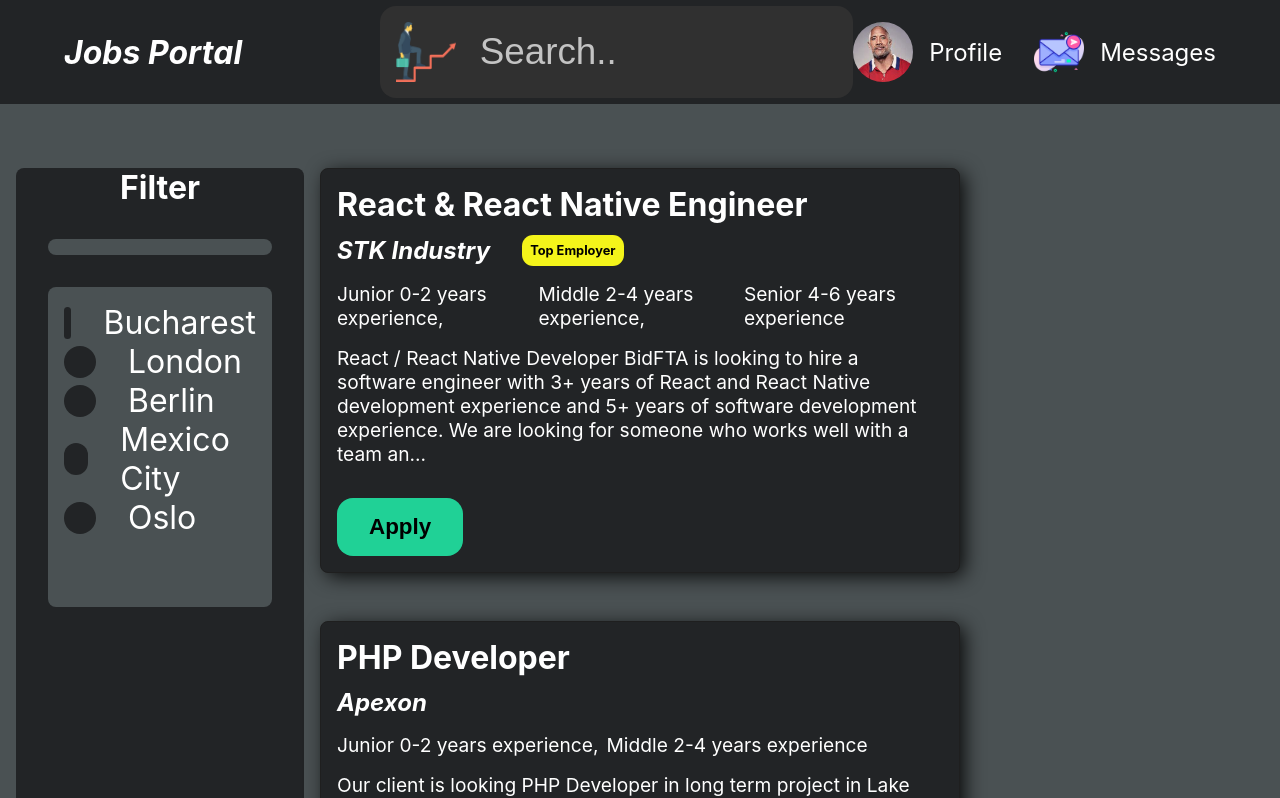
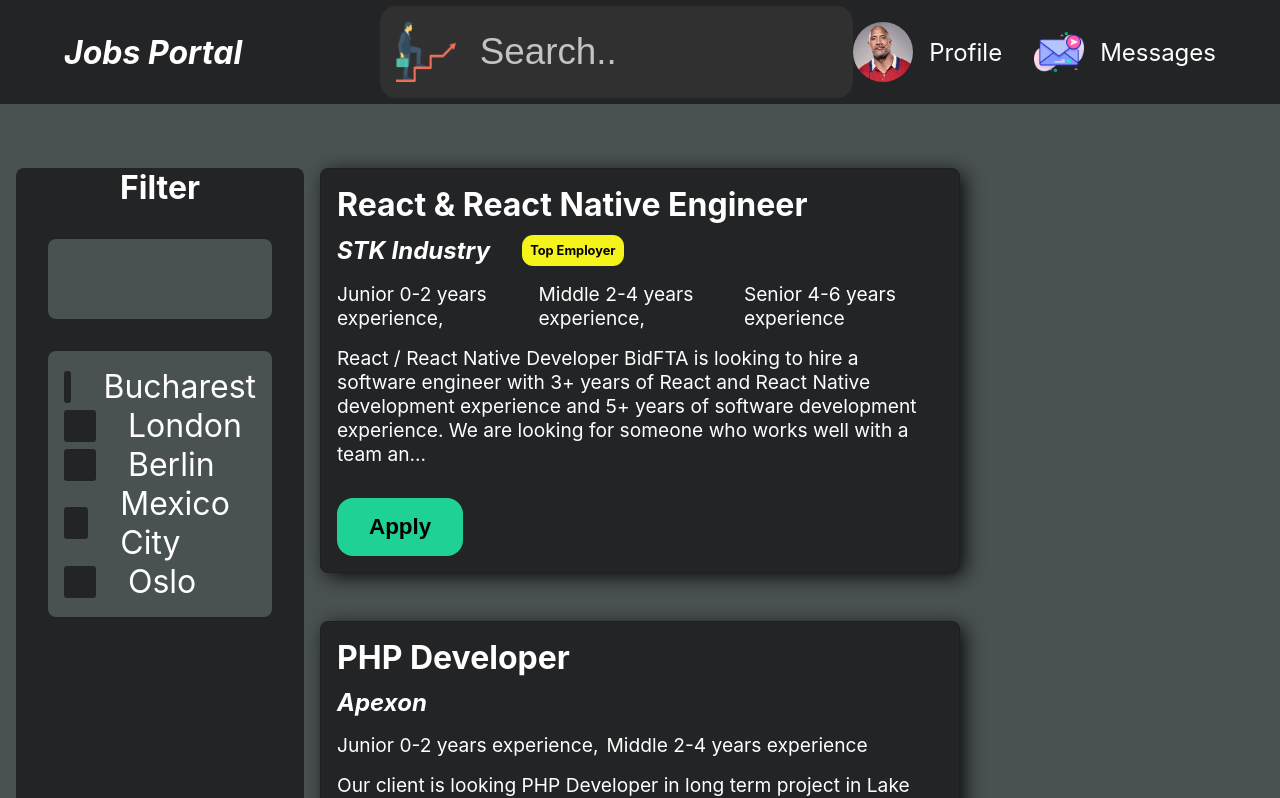
Before and after one commit to alexanderstk93/jobsportal, a React (Create React App) app: page / in a window 1280 px wide. Shown: the top 798 px of the page. Built offline with nearby package versions, Linux system fonts and the light colour scheme.

Commit message:
Added interactive Filter on the left side with detailed options

```diff
--- a/src/compoenents/job/FilterCard.module.css
+++ b/src/compoenents/job/FilterCard.module.css
@@ -2,4 +2,5 @@
   background-color: rgb(74, 81, 83);
   margin: 2rem;
   border-radius: 0.5rem;
+  min-height: 10%;
 }
--- a/src/compoenents/job/JobFilter.jsx
+++ b/src/compoenents/job/JobFilter.jsx
@@ -14,15 +14,13 @@ export default function JobFilter() {
 
   const deleteKeyWordHandler = (keyWord) => {
     dispatch(deleteKeyWord({ keyWord: keyWord }));
-    if (!keyWords) {
-      dispatch(changeSearch({ search: [] }));
-    }
+    // if (!keyWords) {
+    //   dispatch(changeSearch({ search: [] }));
+    // }
   };
 
   const addKeyWordHandler = (keyWord) => {
-    keyWords.includes(keyWord)
-      ? dispatch(deleteKeyWord({ keyWord: keyWord }))
-      : dispatch(addKeyWord({ keyWord: keyWord.toLowerCase() }));
+    dispatch(addKeyWord({ keyWord: keyWord.toLowerCase() }));
   };
   const loadKeyWordsList = () => {
     const liElements = keyWords.map((keyWord) => (
@@ -38,10 +36,13 @@ export default function JobFilter() {
       <div className={styles["input-container"]}>
         <input
           type="checkbox"
+          checked={keyWords.includes(city.toLowerCase()) ? true : false}
           value={city}
           id={city}
-          onClick={(e) => {
-            addKeyWordHandler(city);
+          onChange={(e) => {
+            e.target.checked
+              ? addKeyWordHandler(city)
+              : deleteKeyWordHandler(city);
           }}
         />
         <label htmlFor={city}>{city}</label>
@@ -58,7 +59,7 @@ export default function JobFilter() {
           <ul>{keyWords && loadKeyWordsList()}</ul>
         </div>
       </FilterCard>
-      <FilterCard height={"40%"} padding={"1rem"}>
+      <FilterCard height={"auto"} padding={"1rem"}>
         {loadCities()}
       </FilterCard>
     </div>
--- a/src/compoenents/job/JobFilter.module.css
+++ b/src/compoenents/job/JobFilter.module.css
@@ -48,15 +48,15 @@
   border: none;
   background-color: rgb(34, 36, 38);
   margin-right: 2rem;
-  border-radius: 1rem;
+  border-radius: 0.2rem;
   cursor: pointer;
 }
 
 .input-container input:hover {
-  background-color: greenyellow;
+  background-color: rgb(32, 209, 150);
 }
 .input-container input:checked {
-  background-color: greenyellow;
+  background-color: rgb(32, 209, 150);
 }
 
 .input-container label {
--- a/src/compoenents/navigation/Search.jsx
+++ b/src/compoenents/navigation/Search.jsx
@@ -13,8 +13,7 @@ export default function Search() {
   // We receive one string by 'searchContent', with this function we want to slice them to separate words
   const onSearchHandler = (event) => {
     const keyWords = [];
-
-    if (event.key === "Enter" && search) {
+    if (event.key === "Enter") {
       let currentKeyWord = "";
       for (let i = 0; i < search.length; i++) {
         if (search[i] !== " ") {
@@ -29,7 +28,7 @@ export default function Search() {
       }
 
       dispatch(changeSearch({ search: keyWords }));
-    } else {
+    } else if (!search) {
       dispatch(changeSearch({ search: "" }));
     }
   };
@@ -48,7 +47,10 @@ export default function Search() {
         id=""
         placeholder="Search.."
         onKeyPress={onSearchHandler}
-        onChange={(e) => setSearch(e.target.value.trim().toLowerCase())}
+        onChange={(e) => {
+          if (!e.target.value) dispatch(changeSearch({ search: [] }));
+          else setSearch(e.target.value.trim().toLowerCase());
+        }}
       />
     </div>
   );
--- a/src/compoenents/store/StatusSlice.js
+++ b/src/compoenents/store/StatusSlice.js
@@ -21,10 +21,10 @@ export const statusSlice = createSlice({
     },
 
     deleteKeyWord: (state, action) => {
-      const index = state.search.indexOf(action.payload.keyWord);
+      const index = state.search.indexOf(action.payload.keyWord.toLowerCase());
 
       state.search = state.search.filter(
-        (key) => key !== action.payload.keyWord
+        (key) => key !== action.payload.keyWord.toLowerCase()
       );
     },
   },
```
Also changed, not shown: src/compoenents/job/FilterOptionsCard.jsx (added), src/compoenents/job/FilterOptionsCard.module.css (added).
